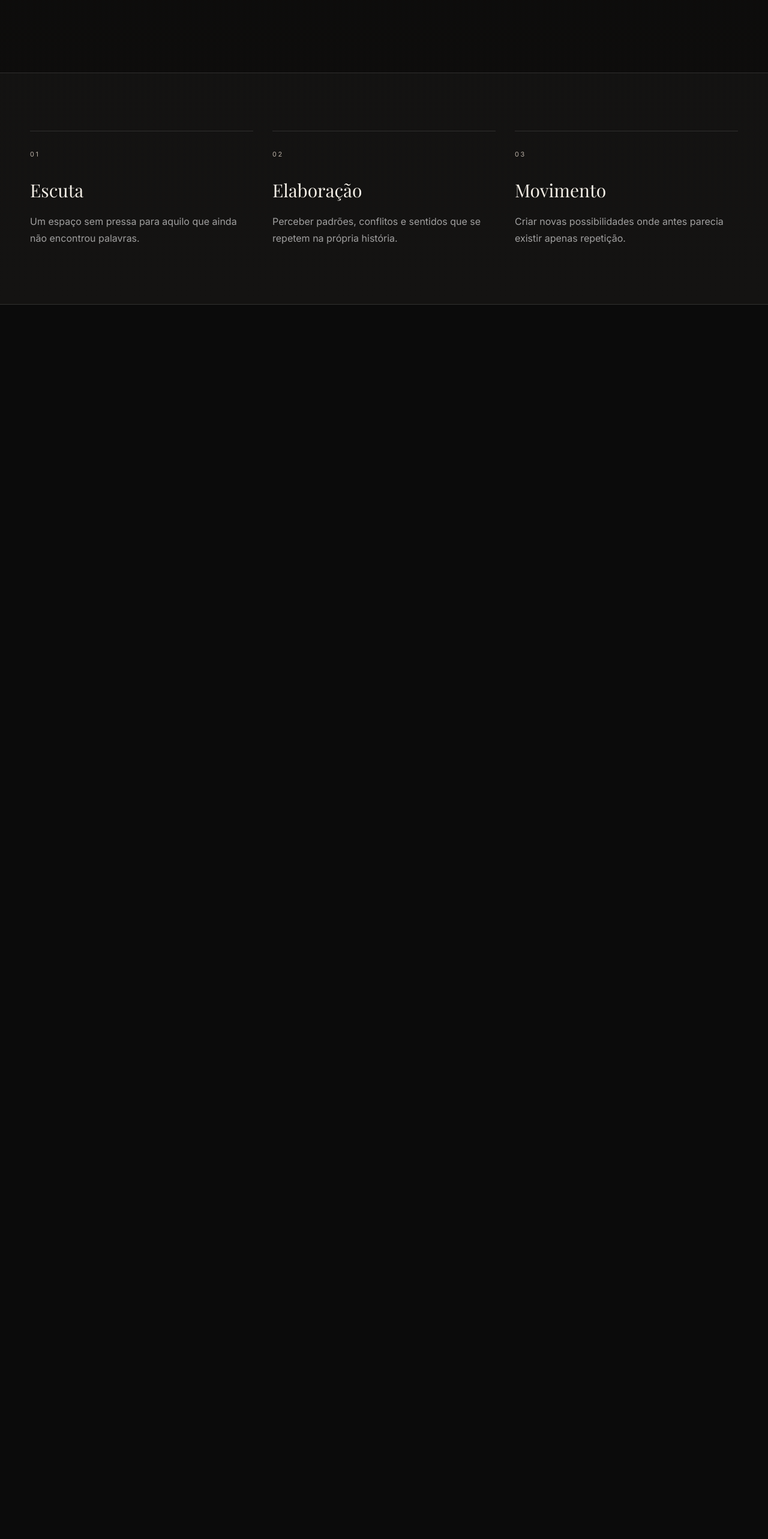
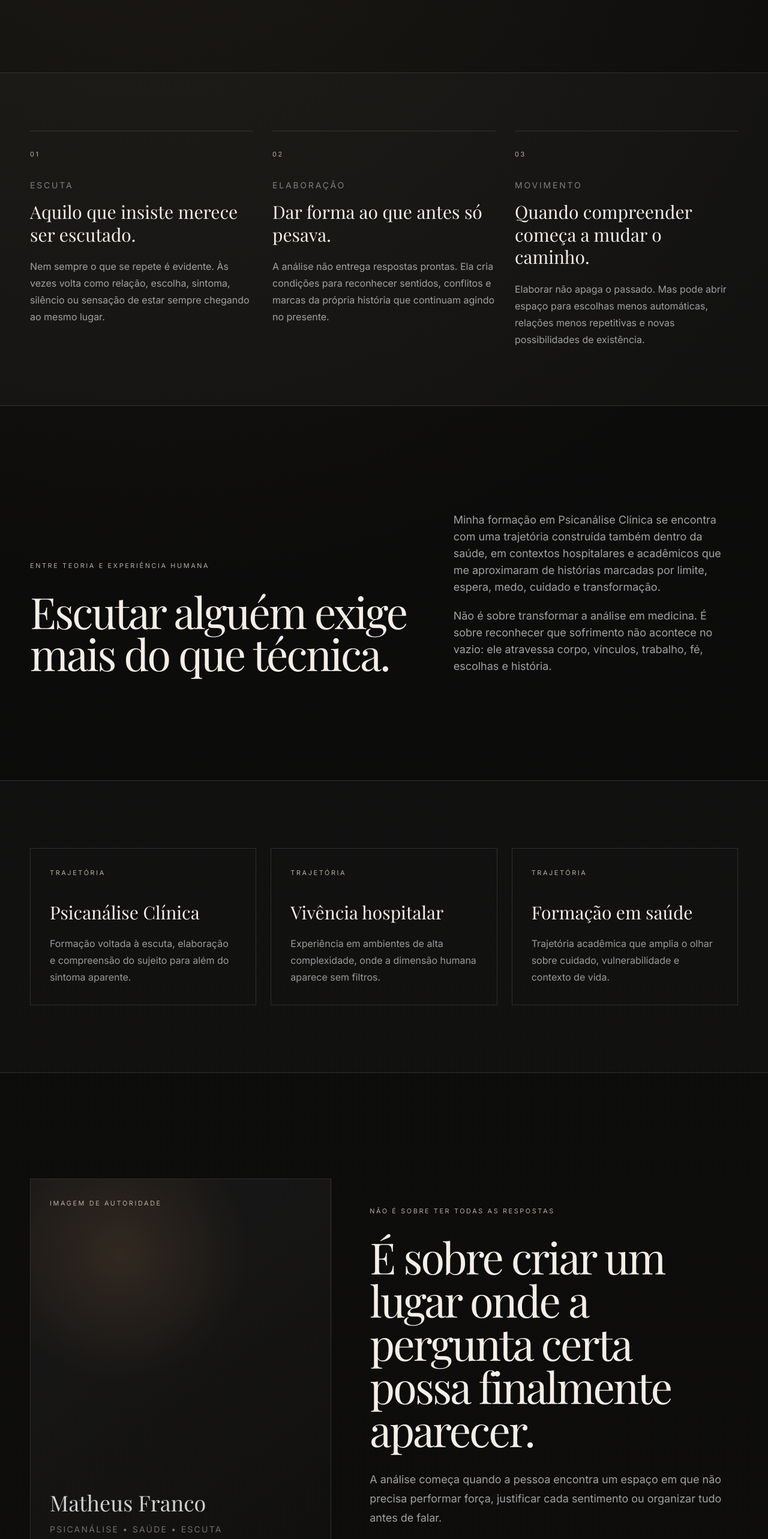
Before and after one commit to theusfranco88-a11y/matheus-franco-psicanalise, a Next.js app: page / in a window 1280 px wide. Shown: the part 1280-3846 px from the top of the page at 60% size. Before the commit the page ends 1788 px from the top, so only its background shows below. Built offline with nearby package versions, Linux system fonts and the light colour scheme; a web font is replaced by a local one.

Commit message:
feat: expand cinematic home narrative

```diff
--- a/app/page.tsx
+++ b/app/page.tsx
@@ -1,4 +1,25 @@
 import { Hero } from "@/components/hero";
+
+const journey = [
+  {
+    year: "01",
+    label: "Escuta",
+    title: "Aquilo que insiste merece ser escutado.",
+    body: "Nem sempre o que se repete é evidente. Às vezes volta como relação, escolha, sintoma, silêncio ou sensação de estar sempre chegando ao mesmo lugar.",
+  },
+  {
+    year: "02",
+    label: "Elaboração",
+    title: "Dar forma ao que antes só pesava.",
+    body: "A análise não entrega respostas prontas. Ela cria condições para reconhecer sentidos, conflitos e marcas da própria história que continuam agindo no presente.",
+  },
+  {
+    year: "03",
+    label: "Movimento",
+    title: "Quando compreender começa a mudar o caminho.",
+    body: "Elaborar não apaga o passado. Mas pode abrir espaço para escolhas menos automáticas, relações menos repetitivas e novas possibilidades de existência.",
+  },
+];
 
 export default function Home() {
   return (
@@ -27,17 +48,104 @@ export default function Home() {
 
       <section className="border-y hairline bg-white/[0.025]">
         <div className="shell grid gap-8 py-16 md:grid-cols-3 md:py-24">
-          {[
-            ["01", "Escuta", "Um espaço sem pressa para aquilo que ainda não encontrou palavras."],
-            ["02", "Elaboração", "Perceber padrões, conflitos e sentidos que se repetem na própria história."],
-            ["03", "Movimento", "Criar novas possibilidades onde antes parecia existir apenas repetição."],
-          ].map(([number, title, body]) => (
-            <article key={number} className="border-t hairline pt-6">
-              <span className="eyebrow">{number}</span>
-              <h2 className="display mt-8 text-3xl">{title}</h2>
-              <p className="mt-5 max-w-sm leading-7 text-white/60">{body}</p>
+          {journey.map((item) => (
+            <article key={item.year} className="border-t hairline pt-6">
+              <span className="eyebrow">{item.year}</span>
+              <p className="mt-8 text-sm uppercase tracking-[0.2em] text-white/45">{item.label}</p>
+              <h2 className="display mt-4 text-3xl leading-tight">{item.title}</h2>
+              <p className="mt-5 max-w-sm leading-7 text-white/60">{item.body}</p>
             </article>
           ))}
+        </div>
+      </section>
+
+      <section className="shell py-28 md:py-44">
+        <div className="grid items-end gap-16 md:grid-cols-[1.15fr_0.85fr]">
+          <div>
+            <p className="eyebrow">Entre teoria e experiência humana</p>
+            <h2 className="display mt-8 max-w-4xl text-5xl leading-[0.98] tracking-[-0.04em] md:text-7xl">
+              Escutar alguém exige mais do que técnica.
+            </h2>
+          </div>
+          <div className="max-w-xl space-y-5 text-base leading-7 text-white/62 md:text-lg">
+            <p>
+              Minha formação em Psicanálise Clínica se encontra com uma trajetória construída também
+              dentro da saúde, em contextos hospitalares e acadêmicos que me aproximaram de histórias
+              marcadas por limite, espera, medo, cuidado e transformação.
+            </p>
+            <p>
+              Não é sobre transformar a análise em medicina. É sobre reconhecer que sofrimento não
+              acontece no vazio: ele atravessa corpo, vínculos, trabalho, fé, escolhas e história.
+            </p>
+          </div>
+        </div>
+      </section>
+
+      <section className="border-y hairline bg-white/[0.02]">
+        <div className="shell py-20 md:py-28">
+          <div className="grid gap-6 md:grid-cols-3">
+            {[
+              ["Psicanálise Clínica", "Formação voltada à escuta, elaboração e compreensão do sujeito para além do sintoma aparente."],
+              ["Vivência hospitalar", "Experiência em ambientes de alta complexidade, onde a dimensão humana aparece sem filtros."],
+              ["Formação em saúde", "Trajetória acadêmica que amplia o olhar sobre cuidado, vulnerabilidade e contexto de vida."],
+            ].map(([title, body]) => (
+              <article key={title} className="min-h-64 border hairline p-7 md:p-8">
+                <p className="eyebrow">Trajetória</p>
+                <h3 className="display mt-10 text-3xl">{title}</h3>
+                <p className="mt-5 max-w-sm leading-7 text-white/58">{body}</p>
+              </article>
+            ))}
+          </div>
+        </div>
+      </section>
+
+      <section className="shell py-28 md:py-44">
+        <div className="grid gap-16 md:grid-cols-[0.9fr_1.1fr] md:items-center">
+          <div className="aspect-[4/5] border hairline bg-[radial-gradient(circle_at_30%_20%,rgba(173,123,79,0.18),transparent_35%),linear-gradient(145deg,rgba(255,255,255,0.05),rgba(255,255,255,0.01))] p-8">
+            <div className="flex h-full flex-col justify-between">
+              <span className="eyebrow">Imagem de autoridade</span>
+              <div>
+                <p className="display text-4xl leading-tight text-white/80">Matheus Franco</p>
+                <p className="mt-3 text-sm uppercase tracking-[0.16em] text-white/40">Psicanálise • saúde • escuta</p>
+              </div>
+            </div>
+          </div>
+
+          <div>
+            <p className="eyebrow">Não é sobre ter todas as respostas</p>
+            <h2 className="display mt-8 text-5xl leading-[1] tracking-[-0.04em] md:text-7xl">
+              É sobre criar um lugar onde a pergunta certa possa finalmente aparecer.
+            </h2>
+            <p className="mt-8 max-w-2xl text-lg leading-8 text-white/62">
+              A análise começa quando a pessoa encontra um espaço em que não precisa performar força,
+              justificar cada sentimento ou organizar tudo antes de falar.
+            </p>
+          </div>
+        </div>
+      </section>
+
+      <section id="atendimento" className="border-t hairline bg-[#12110f]">
+        <div className="shell py-24 md:py-36">
+          <div className="grid gap-12 md:grid-cols-[1fr_auto] md:items-end">
+            <div>
+              <p className="eyebrow">Atendimento</p>
+              <h2 className="display mt-8 max-w-4xl text-5xl leading-[0.98] tracking-[-0.04em] md:text-7xl">
+                Talvez você não precise continuar entendendo tudo sozinho.
+              </h2>
+              <p className="mt-8 max-w-2xl text-base leading-7 text-white/60 md:text-lg">
+                Atendimento psicanalítico com escuta individualizada, respeito ao tempo de cada pessoa
+                e espaço para aquilo que ainda não encontrou forma de ser dito.
+              </p>
+            </div>
+            <a
+              href="https://wa.me/5562991507896"
+              target="_blank"
+              rel="noreferrer"
+              className="inline-flex min-h-14 items-center justify-center border hairline px-7 text-sm uppercase tracking-[0.18em] transition hover:bg-white hover:text-black"
+            >
+              Iniciar conversa
+            </a>
+          </div>
         </div>
       </section>
     </main>
```
